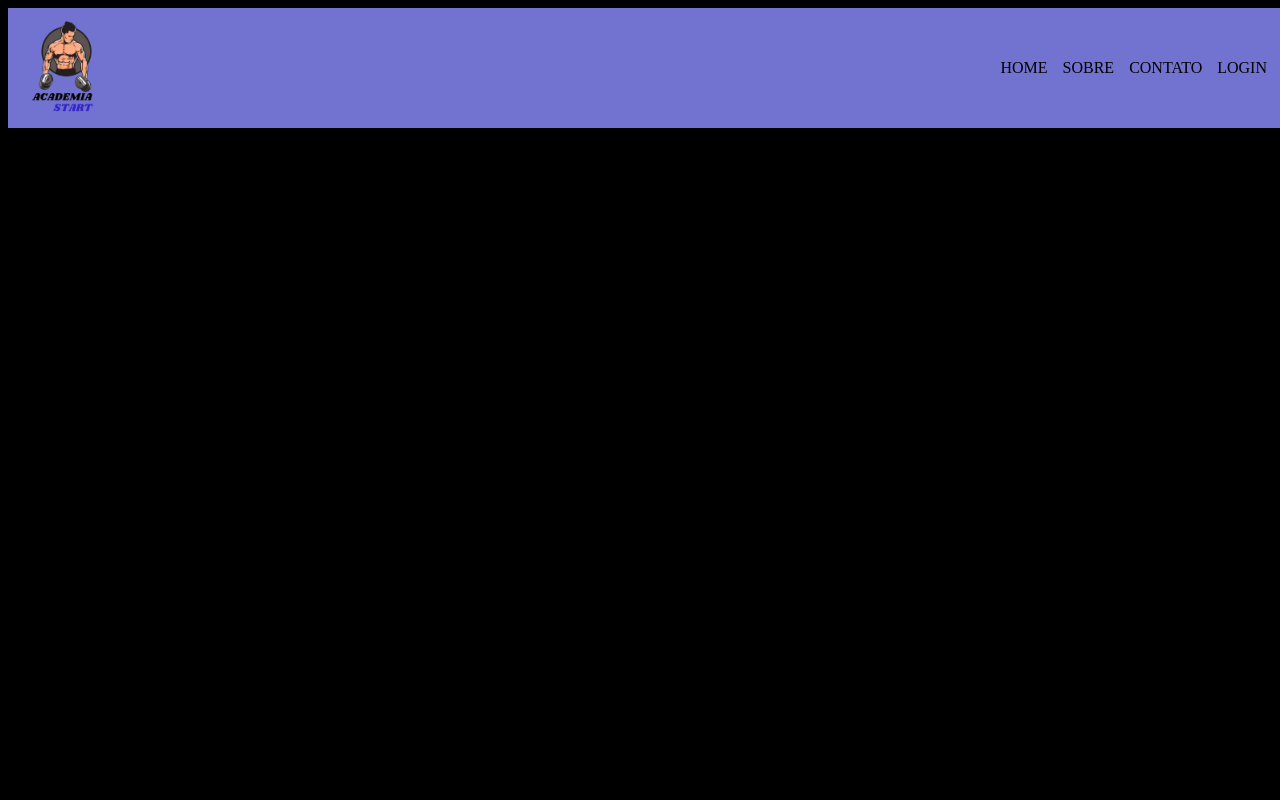
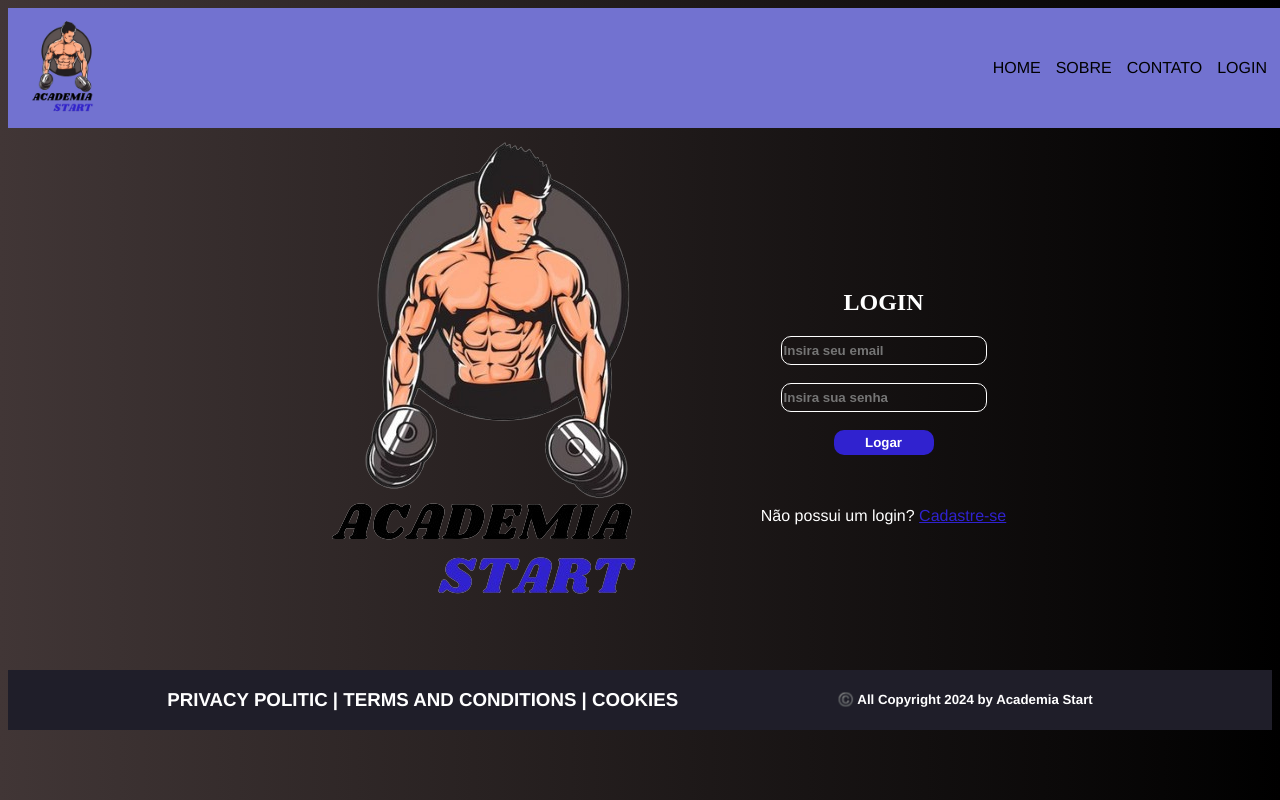
Before and after one commit to IsaqueBorges01/projeto-individual, a plain HTML site: page html/login.html in a window 1280 px wide. Drawn offline with Linux system fonts and the light colour scheme.

Commit message:
validações cadastro e login feitas

```diff
--- /dev/null
+++ b/css/cadastro.css
@@ -0,0 +1,70 @@
+h2 {
+    color: white;
+}
+
+.container {
+    display: flex;
+    margin-left: 20%;
+}
+
+.form {
+    display: flex;
+    flex-direction: column;
+    justify-content: center;
+    align-items: center;
+    margin-top: 50px;
+    background-color: transparent;
+
+
+}
+
+input {
+    width: 200px;
+    border: 1px solid;
+    border-radius: 10px;
+    background: transparent;
+    height: 25px;
+    color: white;
+    font-weight: bold;
+}
+
+button {
+    border: 0px solid;
+    border-radius: 10px;
+    color: white;
+    font-weight: bold;
+    background-color: #3022cf;
+    font-family: 'Franklin Gothic Medium', 'Arial Narrow', Arial, sans-serif;
+    width: 100px;
+    height: 25px;
+}
+
+button:hover {
+    transition: 0.03s;
+    background-color: #584eca;
+}
+
+footer {
+    background-color: #1f1e29;
+    position: relative;
+    margin-top: 3%;
+    width: 100%;
+    height: 60px;
+}
+
+.divFooter {
+    display: flex;
+    justify-content: space-evenly;
+    margin-right: 20px;
+    font-family: 'Franklin Gothic Medium', 'Arial Narrow', Arial, sans-serif;
+}
+
+h3 {
+    color: white;
+}
+
+.exibir {
+    display: flex;
+    margin-top: 200px;
+    margin-left: 40px;
+}
--- a/css/header.css
+++ b/css/header.css
@@ -7,7 +7,13 @@
     width: 100%;
 }
 body{
-    background-color: black;
+
+    background: -webkit-linear-gradient(left, #413636, #000000);
+    background: -moz-linear-gradient(left, #413636, #000000);
+    background: -ms-linear-gradient(left, #413636, #000000);
+    background: -o-linear-gradient(left, #413636, #000000);
+    background: linear-gradient(to right, #413636, #000000);
+
 }
 
 .elements {
@@ -22,6 +28,8 @@ body{
     list-style-type: none;
     margin-right: 15px;
     display: flex;
+    font-family:'Franklin Gothic Medium', 'Arial Narrow', Arial, sans-serif;
+
 }
 
 .navbar ul{
--- a/css/home.css
+++ b/css/home.css
@@ -1,8 +1,5 @@
-body{
-    background-color: black;
-}
-
 h3{
+    font-family:'Franklin Gothic Medium', 'Arial Narrow', Arial, sans-serif;
     color: white;
 }
 
@@ -27,6 +24,7 @@ h3{
     height: 450px;
     width: 100%;
     display: flex;
+    border-radius: 10px;
 
 }
 
@@ -38,7 +36,8 @@ h3{
 
 .imagens img {
     height: 200px;
-    width: 310px
+    width: 310px;
+    border-radius: 20px;
 }
 
 .textos {
@@ -71,6 +70,8 @@ h3{
 
 h2{
     margin-top: 180px;
+    font-family:'Franklin Gothic Medium', 'Arial Narrow', Arial, sans-serif;
+
 }
 
 .quest {
@@ -82,12 +83,14 @@ h2{
 .quest img{
     height: 230px;
     width: 330px;
+    border-radius: 15px;
 }
 
 .questFilho{
     display: flex;
     justify-content: space-around;
     padding: 10px;
+    margin: 10px;
 }
 
 .exibir{
@@ -101,6 +104,7 @@ button {
     color: white;
     width: 200px;
     border: 0px solid;
+    font-weight: bold;
 }
 
 button:hover{
@@ -112,7 +116,6 @@ footer {
     background-color: #1f1e29;
     position:relative;
     margin-top: 2%;
-
     width: 100%;
     height: 60px;
 }
--- /dev/null
+++ b/css/login.css
@@ -0,0 +1,70 @@
+h2 {
+    color: white;
+}
+
+.container{
+    display: flex;
+    margin-left: 20%;
+}
+
+.form {
+    display: flex;
+    flex-direction: column;
+    justify-content: center;
+    align-items: center;
+    margin-top: 50px;
+    background-color: transparent;
+
+
+}
+
+input {
+    width: 200px;
+    border: 1px solid;
+    border-radius: 10px;
+    background: transparent;
+    height: 25px;
+    color: white;
+    font-weight: bold;
+}
+
+button{
+    border:0px solid;
+    border-radius: 10px;
+    color:white;
+    font-weight: bold;
+    background-color: #3022cf;
+    font-family:'Franklin Gothic Medium', 'Arial Narrow', Arial, sans-serif;
+    width: 100px;
+    height: 25px;
+}
+
+button:hover{
+     transition: 0.03s;
+    background-color: #584eca;
+}
+
+footer {
+    background-color: #1f1e29;
+    position:relative;
+    margin-top: 3%;
+    width: 100%;
+    height: 60px;
+}
+
+.divFooter {
+    display: flex;
+    justify-content: space-evenly;
+    margin-right: 20px;
+    font-family:'Franklin Gothic Medium', 'Arial Narrow', Arial, sans-serif;
+}
+
+h3{
+    color: white;
+}
+
+.exibir{
+    display: flex;
+    margin-top: 200px;
+    margin-left: 40px;
+}
--- a/html/login.html
+++ b/html/login.html
@@ -5,6 +5,8 @@
     <meta charset="UTF-8">
     <meta name="viewport" content="width=device-width, initial-scale=1.0">
     <link rel="stylesheet" href="../css/header.css">
+    <link rel="stylesheet" href="../css/login.css">
+
     <title>LOGIN</title>
 </head>
 
@@ -20,6 +22,57 @@
             </ul>
         </nav>
     </div>
+    <div class="container">
+        <div>
+            <img src="../img/y-removebg-preview.png" alt="">
+        </div>
+        <div class="form">
+            <h2>LOGIN</h2>
+            <input id="input_email" placeholder="Insira seu email"><br>
+            <input id="input_senha" type="password" placeholder="Insira sua senha"><br>
+            <button onclick="logar()">Logar</button><br><br>
+            <p style="color: white; font-family:'Franklin Gothic Medium', 'Arial Narrow', Arial, sans-serif;">Não possui
+                um login? <a style="color: #3022CF;" href="cadastro.html">Cadastre-se</a></p>
+        </div>
+        <div class="exibir" id="exibir"
+            style="color: red; font-family:'Franklin Gothic Medium', 'Arial Narrow', Arial, sans-serif;"></div>
+    </div>
+    <footer>
+        <div class="divFooter">
+            <h3>PRIVACY POLITIC | TERMS AND CONDITIONS | COOKIES</h3>
+            <h5 style="color: white; font-family:'Franklin Gothic Medium', 'Arial Narrow', Arial, sans-serif;
+            ">©️ All Copyright 2024 by Academia Start</h5>
+        </div>
+    </footer>
 </body>
 
 </html>
+<script>
+    function logar() {
+        const email = input_email.value
+        const senha = input_senha.value
+        const arroba = email.indexOf('@')
+        const ponto = email.indexOf('.com')
+
+        if (email == '' || senha == '') {
+            exibir.innerHTML = `Preencha todos os campos`
+            return
+        }
+
+         else if (arroba < 0 && ponto < 0) {
+            exibir.innerHTML = `Seu email precisa conter:<br>
+                        um "@" e um ".com"`
+                        return
+        } else if (arroba < 0 && ponto >= 0) {
+            exibir.innerHTML = `Seu email precisa conter
+                        um "@"`
+                        return
+        } else if (ponto < 0 && arroba >= 0) {
+            exibir.innerHTML = `Seu email precisa conter
+                        um ".com"`
+                        return
+        }
+        alert(`Login efetuado com sucesso! Bem vindo!`)
+        window.location.href="home.html"
+    }
+</script>
```
Also changed, not shown: html/cadastro.html (added, +102 -0 lines), html/home.html (+8 -7 lines).
